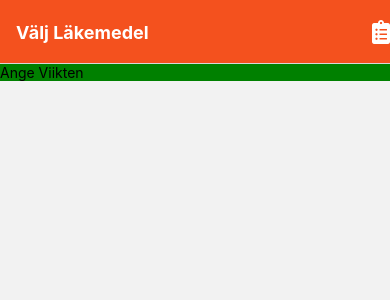
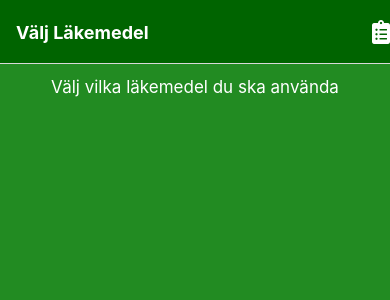
Before and after one commit to lelkespeter/medicine, a React Native app in the folder anesthesia-drugs/: screen / in a window 390 px wide. Shown: the top 300 px of the page. Built offline with nearby package versions, Linux system fonts and the light colour scheme.

Commit message:
screens updated

```diff
--- a/anesthesia-drugs/App.js
+++ b/anesthesia-drugs/App.js
@@ -3,19 +3,22 @@ import {StyleSheet, Button, View, Pressable} from "react-native";
 import {NavigationContainer} from "@react-navigation/native";
 import {createNativeStackNavigator} from "@react-navigation/native-stack";
 
-import InputScreen from "./screens/InputScreen";
+import KategoriScreeen from "./screens/KategoriScreen";
 import ListScreen from "./screens/ListScreen";
 import {FontAwesome5} from "@expo/vector-icons";
+import {GlobalStyles} from "./constants/appColors";
 
 const Stack = createNativeStackNavigator();
 
 export default function App() {
   return (
+    <>
+      <StatusBar style="light" />
       <NavigationContainer>
         <Stack.Navigator
           screenOptions={{
             headerStyle: {
-            backgroundColor: "#f4511e",
+              backgroundColor: GlobalStyles.colors.darkgreen,
             },
             headerTintColor: "#fff",
             headerTitleStyle: {
@@ -24,8 +27,8 @@ export default function App() {
           }}
         >
           <Stack.Screen
-          name="Läkemedel"
-          component={InputScreen}
+            name="Kategori"
+            component={KategoriScreeen}
             options={({navigation, route}) => ({
               title: "Välj Läkemedel",
               headerRight: () => (
@@ -42,6 +45,7 @@ export default function App() {
           />
         </Stack.Navigator>
       </NavigationContainer>
+    </>
   );
 }
 
--- /dev/null
+++ b/anesthesia-drugs/components/input/WeightInput.js
@@ -0,0 +1,23 @@
+import {StyleSheet, Text, TextInput, View} from "react-native";
+import React from "react";
+
+const WeightInput = () => {
+  return (
+    <>
+      <View>
+        <Text>Vikt (i kg)</Text>
+      </View>
+      <View style={styles.inputContainer}>
+        <TextInput />
+      </View>
+    </>
+  );
+};
+
+export default WeightInput;
+
+const styles = StyleSheet.create({
+  inputContainer: {
+    borderWidth: 0.5,
+  },
+});
--- a/anesthesia-drugs/screens/InputScreen.js
+++ /dev/null
@@ -1,14 +0,0 @@
-import {StyleSheet, Text, View} from "react-native";
-import React from "react";
-
-const InputScreen = () => {
-  return (
-    <View style={{backgroundColor: "green"}}>
-      <Text>Ange Viikten</Text>
-    </View>
-  );
-};
-
-export default InputScreen;
-
-const styles = StyleSheet.create({});
--- /dev/null
+++ b/anesthesia-drugs/screens/KategoriScreen.js
@@ -0,0 +1,35 @@
+import {StyleSheet, Text, View} from "react-native";
+import React from "react";
+
+import {GlobalStyles} from "../constants/appColors";
+
+const KategoriScreen = () => {
+  return (
+    <>
+      <View style={styles.screenContainer}>
+        <View style={styles.titleContainer}>
+          <Text style={styles.titleText}>
+            Välj vilka läkemedel du ska använda
+          </Text>
+        </View>
+      </View>
+    </>
+  );
+};
+
+export default KategoriScreen;
+
+const styles = StyleSheet.create({
+  screenContainer: {
+    flex: 1,
+    backgroundColor: GlobalStyles.colors.forestgreen,
+  },
+  titleContainer: {
+    marginTop: 13,
+  },
+  titleText: {
+    fontSize: 17,
+    color: "white",
+    textAlign: "center",
+  },
+});
--- a/anesthesia-drugs/screens/ListScreen.js
+++ b/anesthesia-drugs/screens/ListScreen.js
@@ -1,10 +1,12 @@
 import {StyleSheet, Text, View} from "react-native";
 import React from "react";
+import WeightInput from "../components/input/WeightInput";
 
 const ListScreen = () => {
   return (
-    <View style={{backgroundColor: "coral"}}>
+    <View>
       <Text>Lista Läkemedlen</Text>
+      <WeightInput />
     </View>
   );
 };
```
Lines whose indentation alone changed are shown as unchanged.
